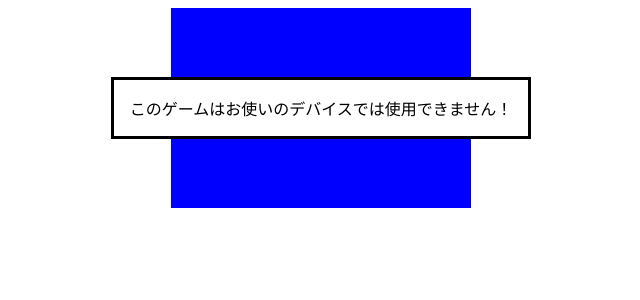
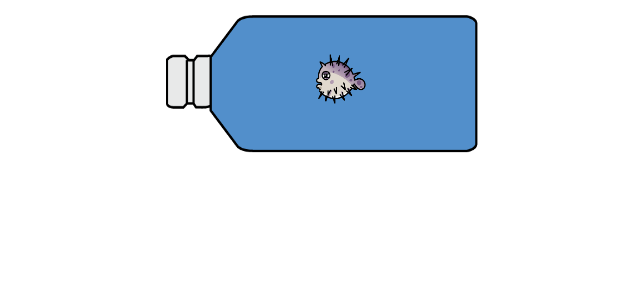
Before and after one commit to hiroko-ino/vuejs--device-motion-game, a Vue app: page / in a window 1280 px wide. Shown: the top 300 px of the page, without its empty margins (319-959 px from the left). Built offline with nearby package versions, Linux system fonts and the light colour scheme.

Commit message:
画像の設定まで

```diff
--- a/src/App.vue
+++ b/src/App.vue
@@ -53,9 +53,9 @@ watch(harisenbonBottomStyle, () => {
 
 <template>
   <div class="wrapper">
-    <dialog class="dialog" :open="!canPlayGame">
+    <!-- <dialog class="dialog" :open="!canPlayGame">
       このゲームはお使いのデバイスでは使用できません！
-    </dialog>
+    </dialog> -->
     <Bottle>
       <div ref="moveRef" class="move" :style="{ bottom: `${harisenbonBottomStyle}px` }">
         <Harisenbon />
@@ -72,7 +72,7 @@ watch(harisenbonBottomStyle, () => {
 
 .move {
   position: absolute;
-  left: calc(50% - 25px);
+  left: calc(50% - 25px + 20px);
 }
 
 .dialog {
--- a/src/Const.ts
+++ b/src/Const.ts
@@ -6,4 +6,4 @@ export const HARISENBON_WIDTH = 50
 /**
  * BottleのWidth
  */
-export const BOTTLE_HEIGHT = 200
+export const BOTTLE_HEIGHT = 150
--- a/src/components/Bottle.vue
+++ b/src/components/Bottle.vue
@@ -1,7 +1,10 @@
-<script setup lang="ts"></script>
+<script setup lang="ts">
+import Bottle from '../../public/bottle.png'
+</script>
 
 <template>
   <div class="bottle">
+    <img :src="Bottle" class="bottle__base" alt="ボトル">
     <slot />
   </div>
 </template>
@@ -9,8 +12,15 @@
 <style scoped>
 .bottle {
   position: relative;
-  width: 300px;
-  height: 200px;
-  background-color: blue;
+  width: 320px;
+  height: 150px;
+}
+
+.bottle__base {
+  position: absolute;
+  top: 0;
+  left: 0;
+  width: 100%;
+  height: 100%;
 }
 </style>
--- a/src/components/Harisenbon.vue
+++ b/src/components/Harisenbon.vue
@@ -1,14 +1,14 @@
-<script setup lang="ts"></script>
+<script setup lang="ts">
+import Harisenbon from '../../public/harisenbon.png'
+</script>
 
 <template>
-  <div class="harisenbon"></div>
+  <img class="harisenbon" :src="Harisenbon" alt="ハリセンボン">
 </template>
 
 <style scoped>
 .harisenbon {
   width: 50px;
   height: 50px;
-  background-color: yellow;
-  border-radius: 50%;
 }
 </style>
```
Also changed, not shown: public/bottle.png (added), public/harisenbon.png (added).
